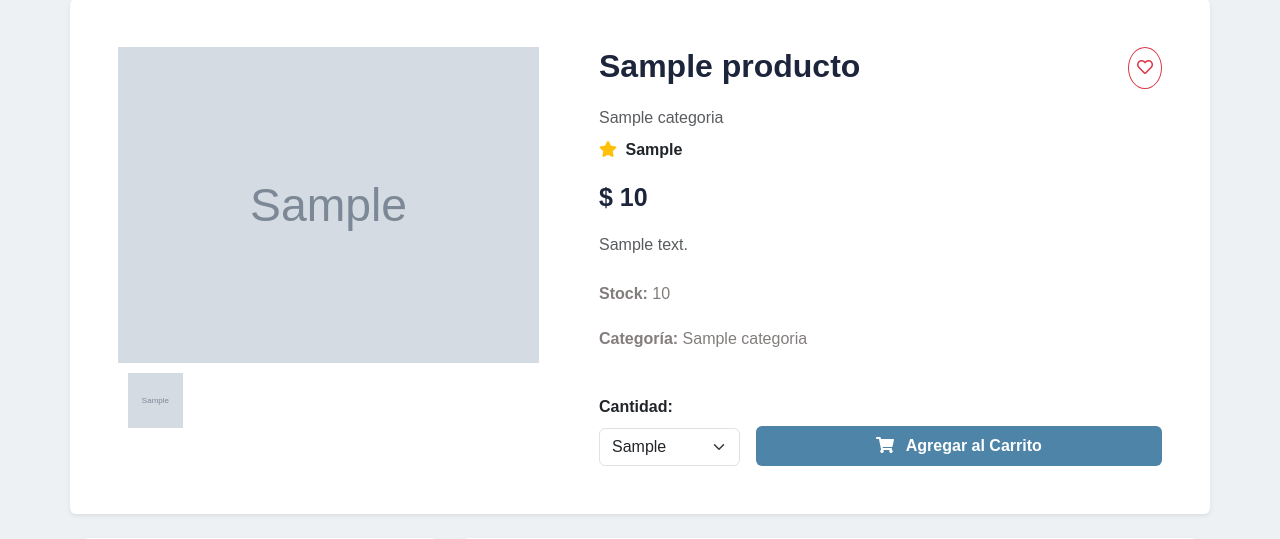
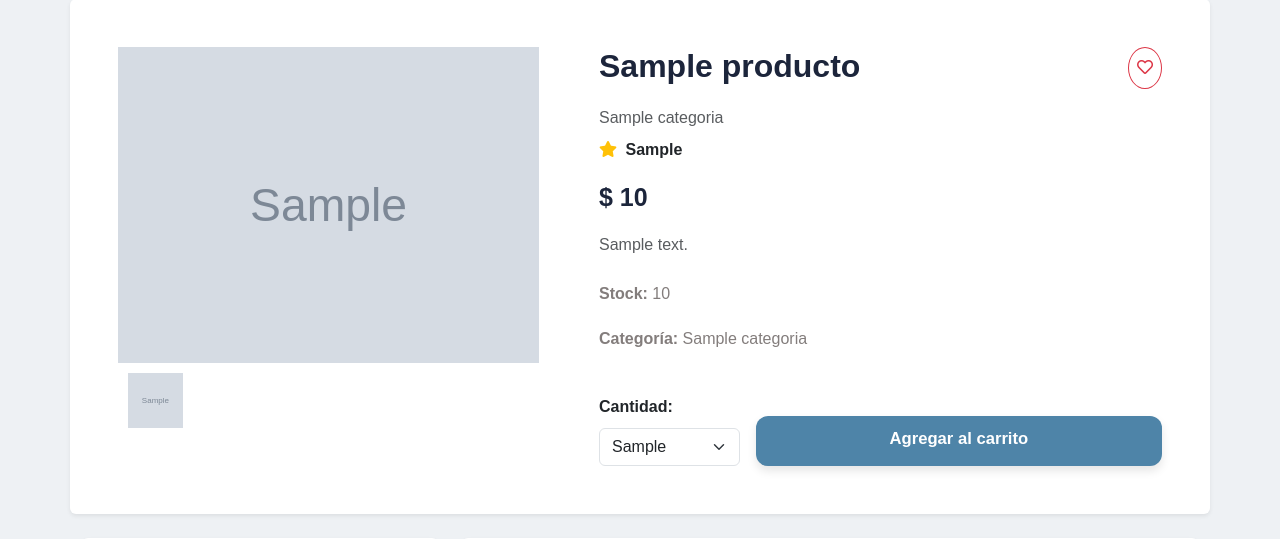
Before and after one commit to diego-ab-dev/Akaispace_Proyecto_de_Titulo, a Django app: template templates/producto_detalle.html in a window 1280 px wide. Shown: the part 101-640 px from the top of the page. Run offline with Django 3.2, Linux system fonts and the light colour scheme; the template is opened without the code that fills it: most values are stand-ins (such as "Sample title", 1, 10 or a date in 2020); grey boxes marked "Sample" are stand-in pictures; some libraries are stand-ins or nearby versions.

Commit message:
boton de agregar al carrito cambiado en prod detalle

```diff
--- a/static/styles/styles_prod_detalle.css
+++ b/static/styles/styles_prod_detalle.css
@@ -806,7 +806,7 @@ nav .navbar .links li .sub-menu li{
   height: 50px;
   border-radius: 12px;
   border: none;
-  background-color: rgb(163, 163, 160);
+  background-color: #4E84A8;
   display: flex;
   align-items: center;
   justify-content: center;
@@ -816,6 +816,10 @@ nav .navbar .links li .sub-menu li{
   box-shadow: 0px 5px 10px rgba(0, 0, 0, 0.103);
   position: relative;
   margin-top: 10px;
+}
+
+.CartBtn:hover {
+  background-color: #4a6f8a;
 }
 
 .IconContainer {
--- a/templates/producto_detalle.html
+++ b/templates/producto_detalle.html
@@ -232,9 +232,11 @@
                                 {% endfor %}
                             </select>
                         </div>
-
-                        <button type="submit" class="btn btn-primary flex-grow-1 fw-bold py-2" style="background-color: #4E84A8; border: none;">
-                            <i class="fas fa-shopping-cart me-2"></i> Agregar al Carrito
+                        <button class="CartBtn flex-grow-1 fw-bold py-2">
+                          <span class="IconContainer me-2">
+                            <svg xmlns="http://www.w3.org/2000/svg" height="1em" viewBox="0 0 576 512" fill="white" class="cart"><path d="M0 24C0 10.7 10.7 0 24 0H69.5c22 0 41.5 12.8 50.6 32h411c26.3 0 45.5 25 38.6 50.4l-41 152.3c-8.5 31.4-37 53.3-69.5 53.3H170.7l5.4 28.5c2.2 11.3 12.1 19.5 23.6 19.5H488c13.3 0 24 10.7 24 24s-10.7 24-24 24H199.7c-34.6 0-64.3-24.6-70.7-58.5L77.4 54.5c-.7-3.8-4-6.5-7.9-6.5H24C10.7 48 0 37.3 0 24zM128 464a48 48 0 1 1 96 0 48 48 0 1 1 -96 0zm336-48a48 48 0 1 1 0 96 48 48 0 1 1 0-96z"></path></svg>
+                          </span>
+                          <p class="text">Agregar al carrito</p>
                         </button>
                     </div>
                 </form>
```
Also changed, not shown: static/styles/styles_menu.css (+2 -12 lines). Lines whose indentation alone changed are shown as unchanged.
